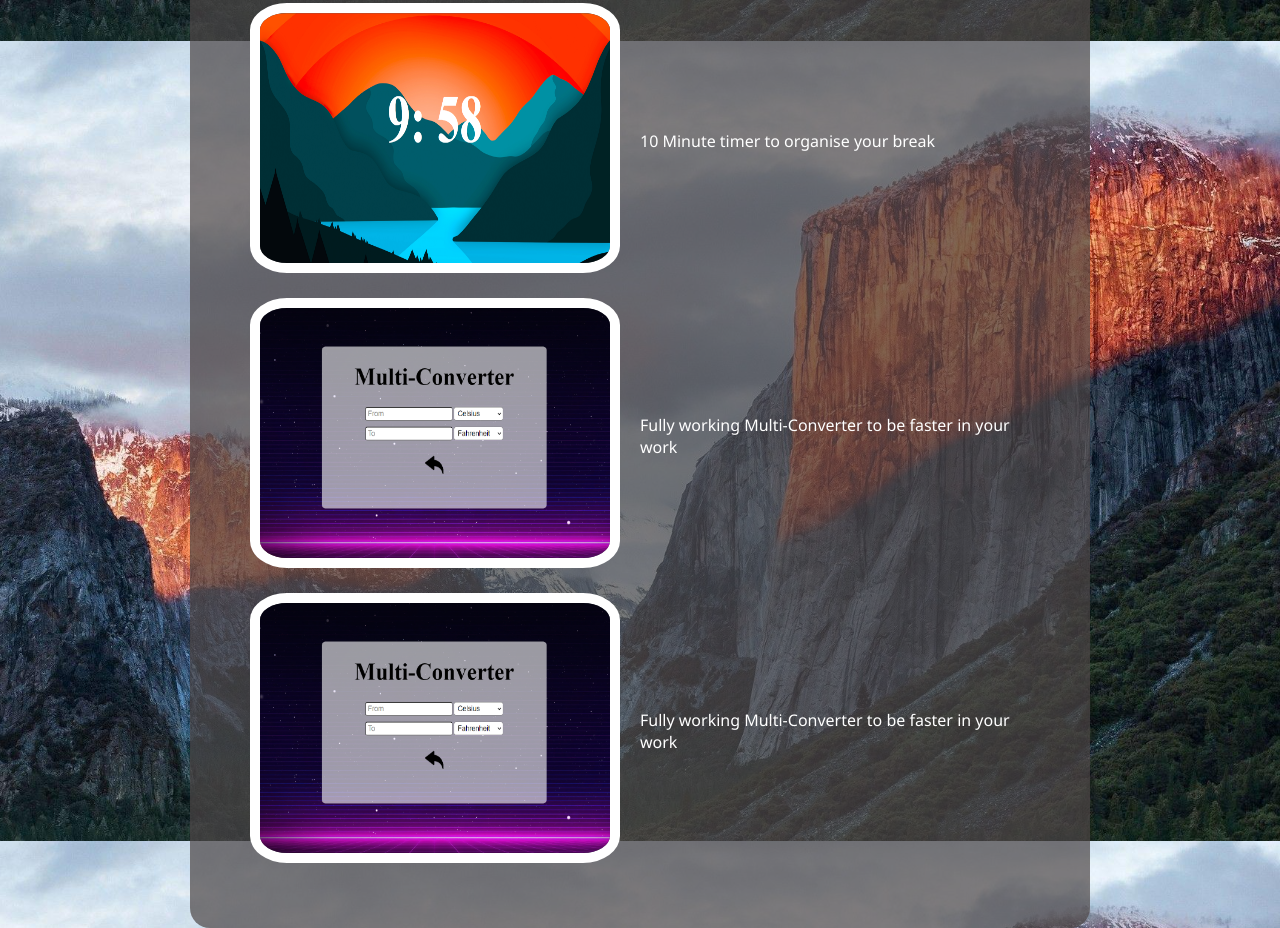
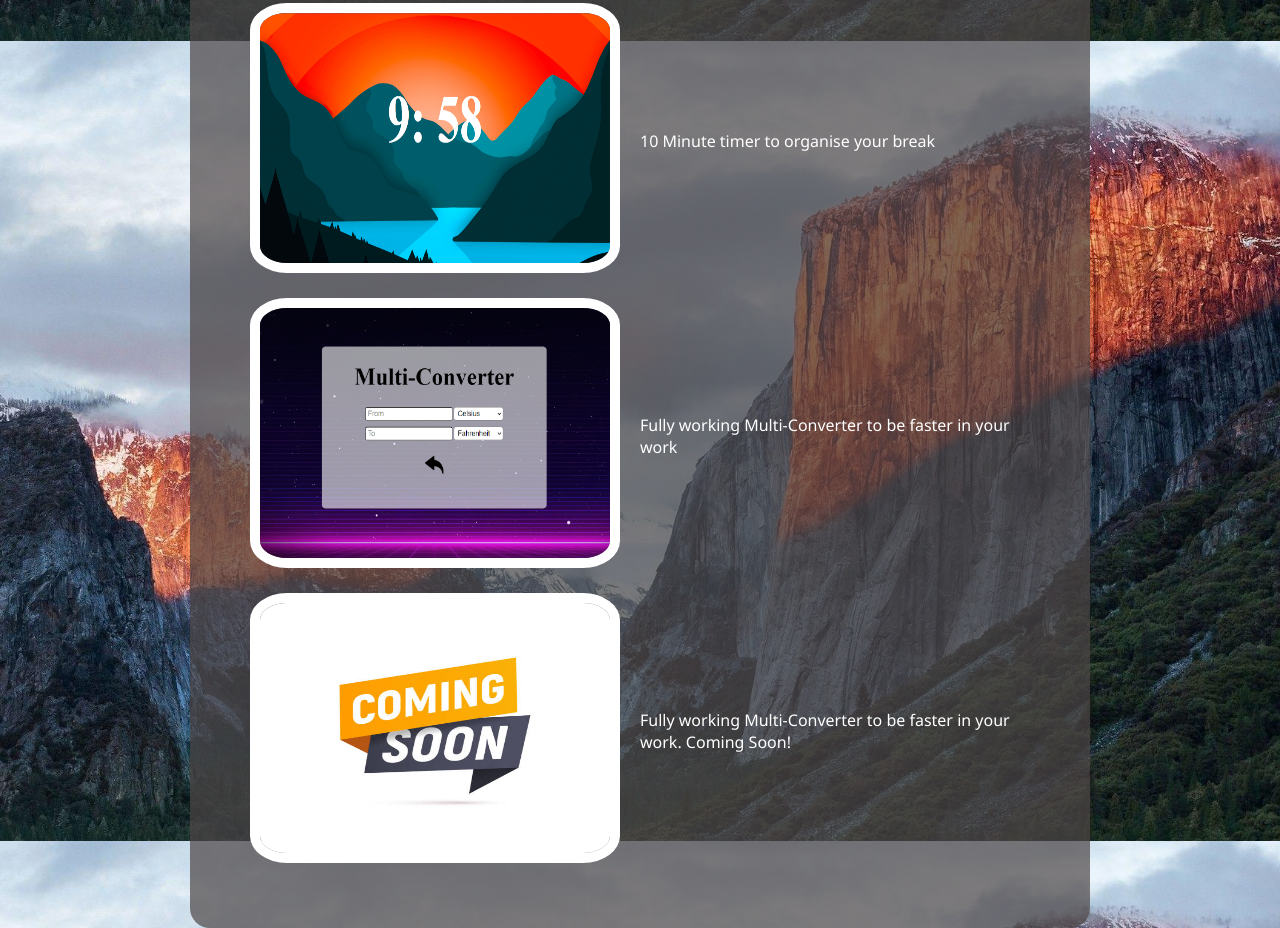
Before and after one commit to MPA2620/MPA-s-Portfolio, a plain HTML site: page index.html in a window 1280 px wide. Shown: the part 759-1687 px from the top of the page. Drawn offline with nearby package versions, Linux system fonts and the light colour scheme; a script that the page names is missing.

Commit message:
Added Coming Soon to calculator.

```diff
--- a/index.html
+++ b/index.html
@@ -58,9 +58,9 @@
         </div>
         <div id="prj3">
             <a href="calculator.html">
-                <img id="ans3" src="convertPageIcon.png" alt="Converter">
+                <img id="ans3" src="coming-soon-Icon.jpg" alt="Converter">
             </a>
-            <p>Fully working Multi-Converter to be faster in your work</p>
+            <p>Fully working Multi-Converter to be faster in your work. Coming Soon!</p>
         </div>
     </div>
 </div>
```
Also changed, not shown: src/css/calculator.css (+5 -5 lines), coming-soon-Icon.jpg (added).
